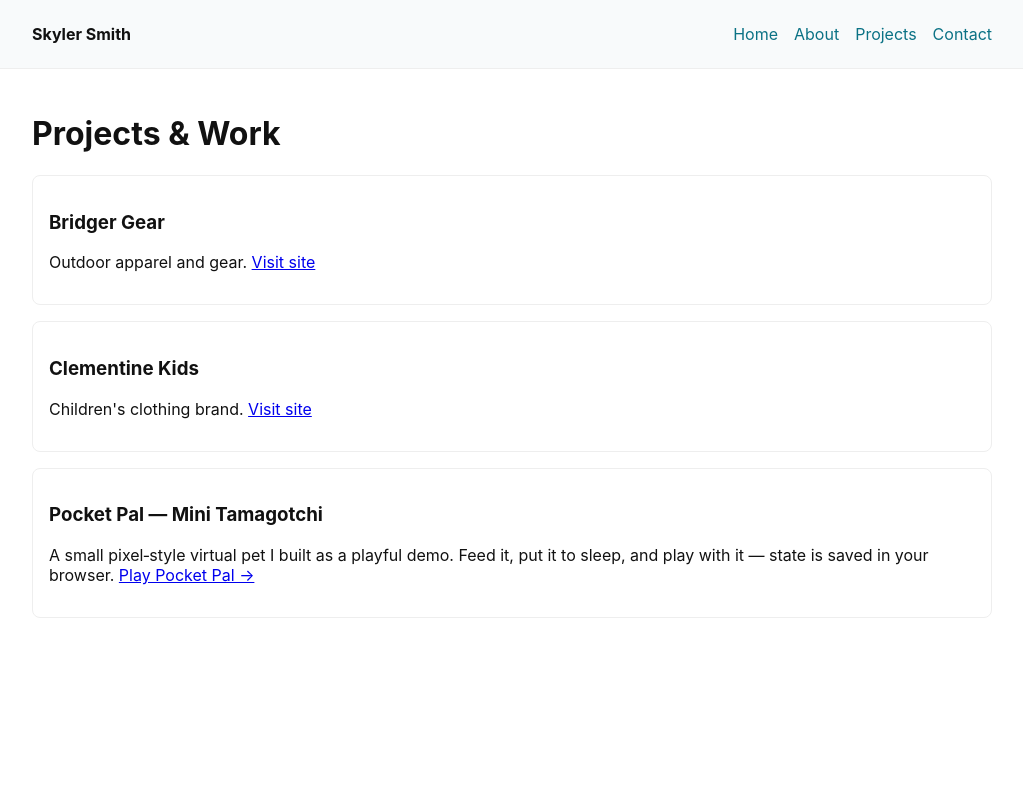
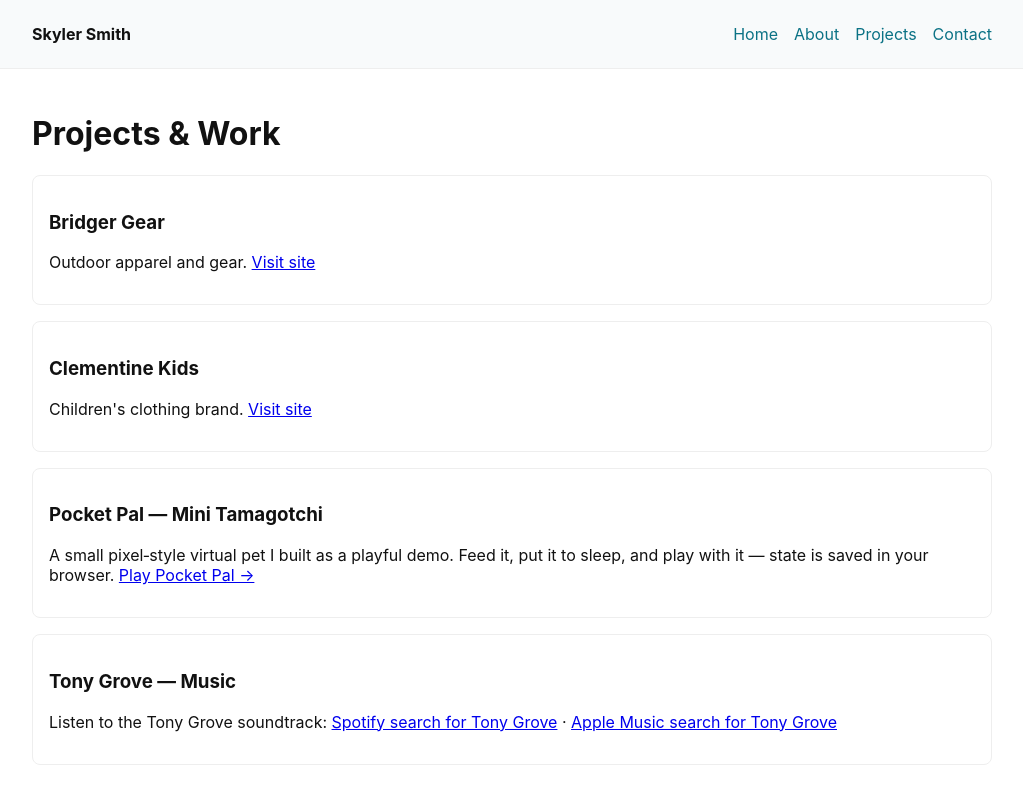
Before and after one commit to skysmith/skyler-site, a Next.js app: page /projects in a window 1280 px wide. Shown: the whole page, without its empty margins (128-1151 px from the left). Built offline with nearby package versions, Linux system fonts and the light colour scheme.

Commit message:
Rename game title to Pocket Pal; add Tony Grove music links

```diff
--- a/pages/projects.js
+++ b/pages/projects.js
@@ -27,6 +27,11 @@ export default function Projects(){
           <h3>Pocket Pal — Mini Tamagotchi</h3>
           <p>A small pixel‑style virtual pet I built as a playful demo. Feed it, put it to sleep, and play with it — state is saved in your browser. <a href="/tamagotchi">Play Pocket Pal →</a></p>
         </section>
+
+        <section className="card" style={{marginTop:'1rem'}}>
+          <h3>Tony Grove — Music</h3>
+          <p>Listen to the Tony Grove soundtrack: <a href="https://open.spotify.com/search/Tony%20Grove" target="_blank" rel="noopener noreferrer">Spotify search for Tony Grove</a> · <a href="https://music.apple.com/us/search?term=Tony%20Grove" target="_blank" rel="noopener noreferrer">Apple Music search for Tony Grove</a></p>
+        </section>
       </main>
     </div>
   )
--- a/pages/tamagotchi.js
+++ b/pages/tamagotchi.js
@@ -68,7 +68,7 @@ export default function Tamagotchi(){
         </div>
       </header>
       <main className="container">
-        <h1>Tamagotchi — {name}</h1>
+        <h1>Pocket Pal — {name}</h1>
         <div style={{display:'grid',gridTemplateColumns:'1fr 1fr',gap:'1rem',alignItems:'center'}}>
           <div className="card">
             <h3>Stats</h3>
```
